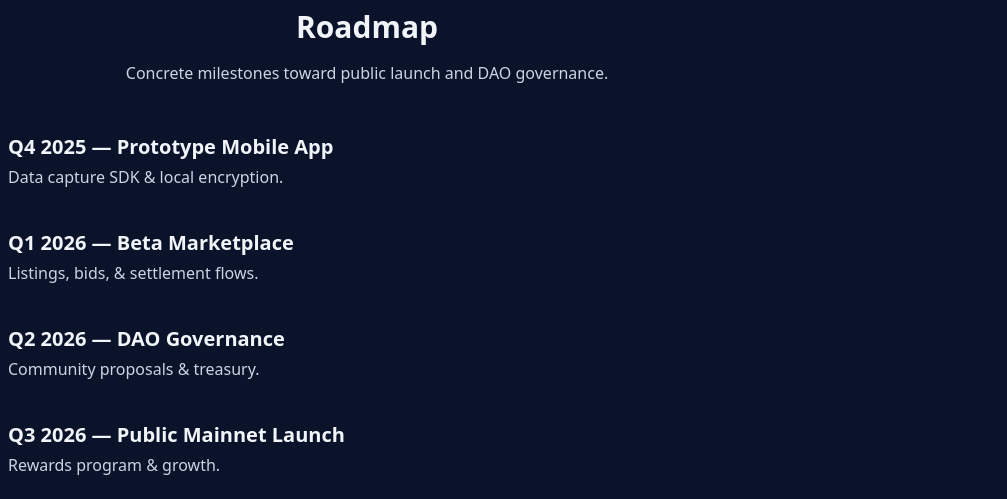
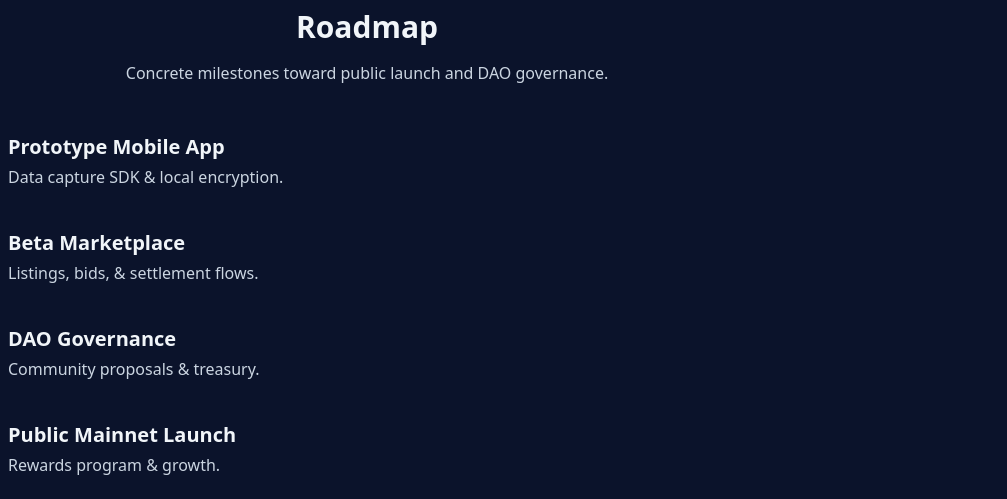
Before and after one commit to ZDatar/zdatar_homepage, a plain HTML site: page index.html in a window 1280 px wide. Shown: the part 3260-3759 px from the top of the page, 273-1280 px from the left. Drawn offline with nearby package versions, Linux system fonts and the light colour scheme.

```diff
--- a/index.html
+++ b/index.html
@@ -325,22 +325,22 @@
       <ol class="mt-12 relative mx-auto max-w-3xl border-l border-white/10">
         <li class="mb-10 ml-6">
           <span class="absolute -left-3 flex h-6 w-6 items-center justify-center rounded-full bg-brand-500 text-slate-900 font-bold">1</span>
-          <h3 class="text-xl font-semibold">Q4 2025 — Prototype Mobile App</h3>
+          <h3 class="text-xl font-semibold">Prototype Mobile App</h3>
           <p class="text-slate-300 mt-1">Data capture SDK & local encryption.</p>
         </li>
         <li class="mb-10 ml-6">
           <span class="absolute -left-3 flex h-6 w-6 items-center justify-center rounded-full bg-brand-500 text-slate-900 font-bold">2</span>
-          <h3 class="text-xl font-semibold">Q1 2026 — Beta Marketplace</h3>
+          <h3 class="text-xl font-semibold">Beta Marketplace</h3>
           <p class="text-slate-300 mt-1">Listings, bids, & settlement flows.</p>
         </li>
         <li class="mb-10 ml-6">
           <span class="absolute -left-3 flex h-6 w-6 items-center justify-center rounded-full bg-brand-500 text-slate-900 font-bold">3</span>
-          <h3 class="text-xl font-semibold">Q2 2026 — DAO Governance</h3>
+          <h3 class="text-xl font-semibold">DAO Governance</h3>
           <p class="text-slate-300 mt-1">Community proposals & treasury.</p>
         </li>
         <li class="ml-6">
           <span class="absolute -left-3 flex h-6 w-6 items-center justify-center rounded-full bg-brand-500 text-slate-900 font-bold">4</span>
-          <h3 class="text-xl font-semibold">Q3 2026 — Public Mainnet Launch</h3>
+          <h3 class="text-xl font-semibold">Public Mainnet Launch</h3>
           <p class="text-slate-300 mt-1">Rewards program & growth.</p>
         </li>
       </ol>
```
